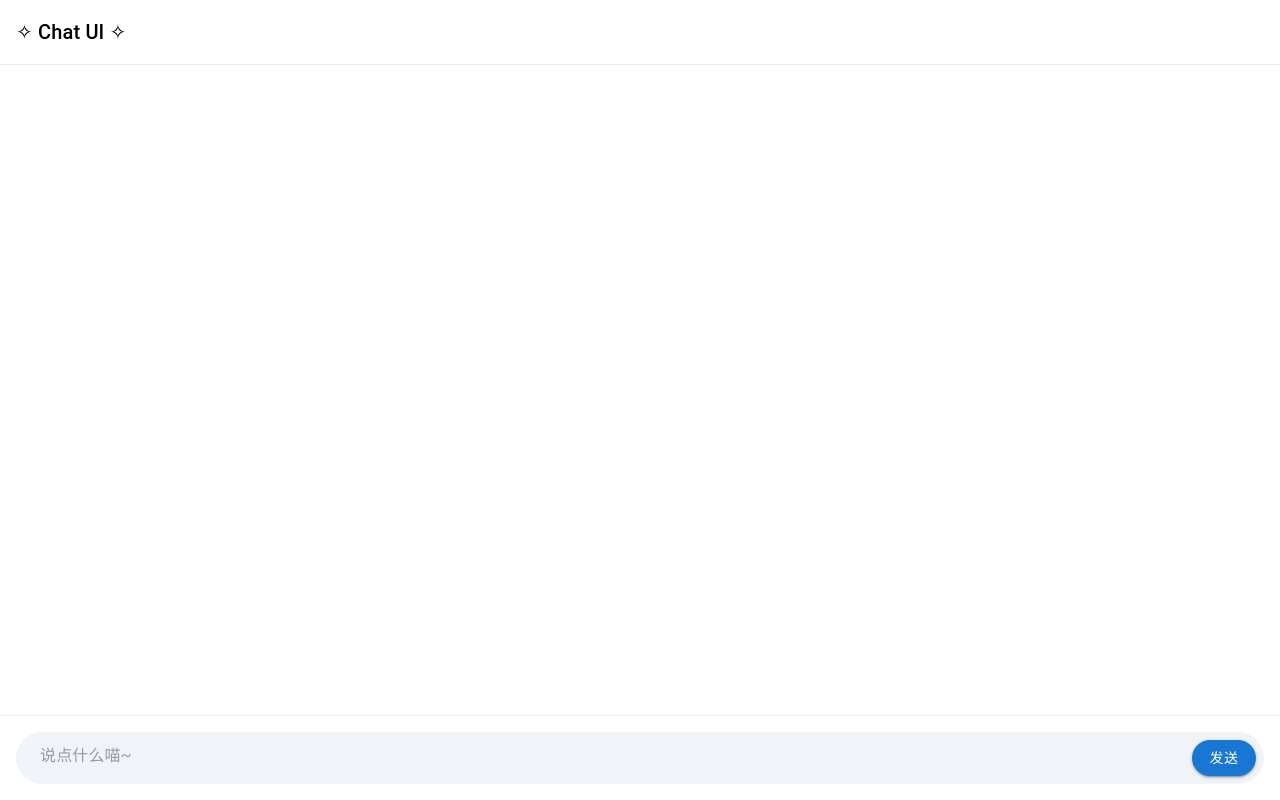
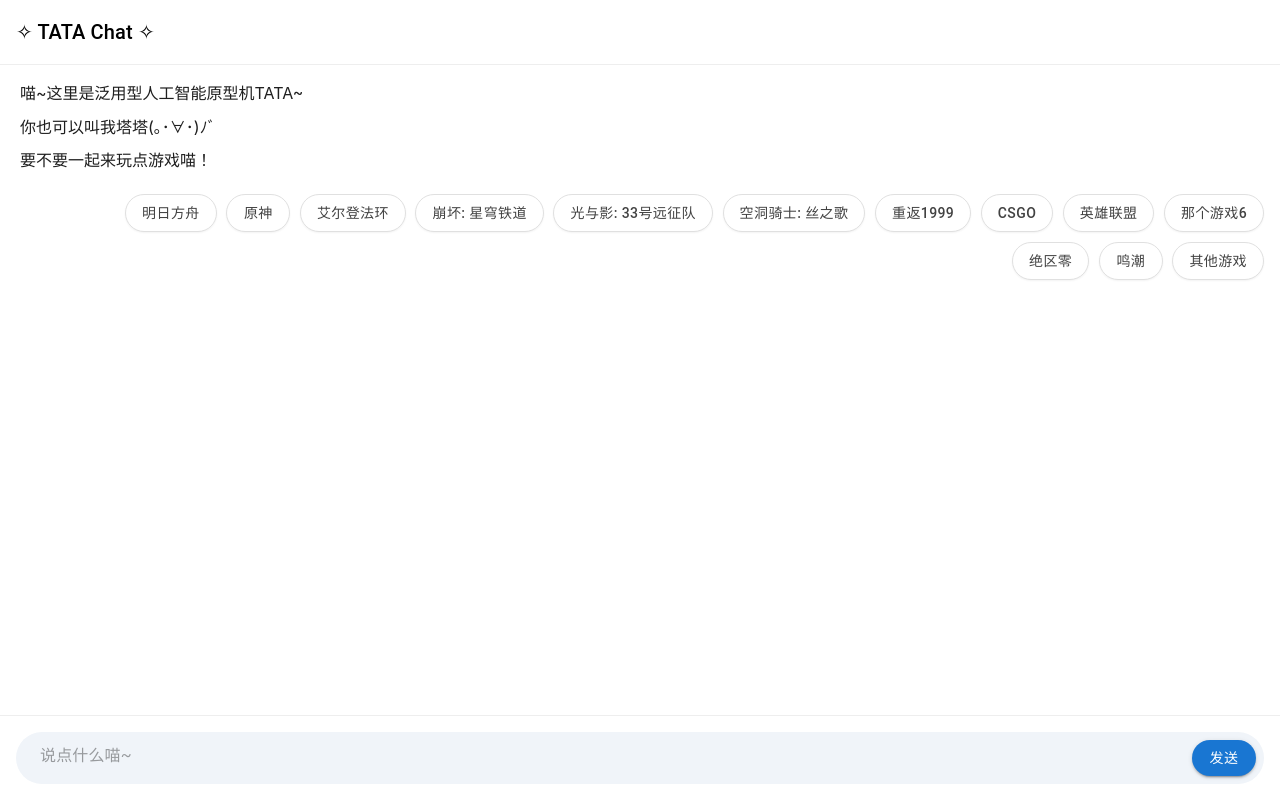
Before and after one commit to yiduoyoutiao/react-chat-ui, a React (Create React App) app in the folder my-app/: page / in a window 1280 px wide. Built offline with nearby package versions, Linux system fonts and the light colour scheme.

Commit message:
增加了塔塔打招呼的功能

```diff
--- a/my-app/src/features/chatui/ChatUI.tsx
+++ b/my-app/src/features/chatui/ChatUI.tsx
@@ -5,21 +5,28 @@
     TextField,
     Paper,
     Typography,
-    Chip,
 } from "@mui/material";
 
 interface ChatUIProps {
     userStackMode?: "bottom" | "top";
 }
 
-// 1. 修改数据结构：增加 options 字段
+// 1. 数据结构：增加 options 字段
 interface ChatTurn {
-    user: string;
+    user: string; // 如果为空字符串，表示是 AI 主动发起的（用户没说话）
     ai: string[] | null;
     options?: string[]; // 存放这一轮的“魔法卡片”选项，如果没有就是 undefined
 }
 
-// 2. 定义一个随机回复池 (模拟 AI 生成的不同长度内容)
+// 2. 触发词列表：当 AI 回复包含这些话时，才会弹出选项
+const TRIGGER_PHRASES = [
+    "话说你喜欢什么游戏呀要不要一起玩~",
+    "别想那么多，要不一起玩点游戏(｡･∀･)ﾉﾞ",
+    "那么可以陪我玩游戏了吗~",
+    "要不要一起来玩点游戏喵！"
+];
+
+// 3. 随机回复池
 const AI_REPLY_POOL = [
     ["你说得对欸"],
     ["确实如此。", "我们可以从另一个角度来看这个问题。"],
@@ -33,23 +40,50 @@
     ["好好好！","那么可以陪我玩游戏了吗~"],
 ];
 
-// 3. 定义固定的测试选项
+// 4. 定义固定的游戏选项
 const FIXED_OPTIONS = [
     "明日方舟",
     "原神",
-    "埃尔登法环",
-    "崩坏:星穹铁道",
-    "光与影:33号远征队",
-    "空洞骑士:丝之歌",
+    "艾尔登法环",
+    "崩坏: 星穹铁道",
+    "光与影: 33号远征队",
+    "空洞骑士: 丝之歌",
     "重返1999",
     "CSGO",
     "英雄联盟",
+    "那个游戏6",
+    "绝区零",
+    "鸣潮",
     "其他游戏",
+];
+
+// 5. 开场白配置 🌟
+const AI_GREETINGS = [
+    "喵~这里是泛用型人工智能原型机TATA~",
+    "你也可以叫我塔塔(｡･∀･)ﾉﾞ",
+    "要不要一起来玩点游戏喵！"
 ];
 
 export default function ChatUI({ userStackMode = "top" }: ChatUIProps) {
     const [inputValue, setInputValue] = useState("");
-    const [history, setHistory] = useState<ChatTurn[]>([]);
+
+    // 🔥 初始化状态：植入开场白记忆，并立刻进行一次“触发检查”
+    const [history, setHistory] = useState<ChatTurn[]>(() => {
+        // 1. 拿到开场白内容
+        const initialAiResponse = AI_GREETINGS;
+        // 2. 这里的逻辑和 useEffect 里的一模一样：检查是否命中触发词
+        const isTriggerMatch = initialAiResponse.some(line =>
+            TRIGGER_PHRASES.includes(line)
+        );
+        // 3. 返回初始状态
+        return [{
+            user: "",
+            ai: initialAiResponse,
+            // 4. 如果命中了，直接给选项！
+            options: isTriggerMatch ? FIXED_OPTIONS : undefined
+        }];
+    });
+
     const [isSending, setIsSending] = useState(false);
     const [containerHeight, setContainerHeight] = useState(0);
 
@@ -94,15 +128,14 @@
             const randomDelay = Math.floor(Math.random() * 1200) + 800;
 
             const timer = setTimeout(() => {
-                // 1. 先抽取这次要回复的内容
+                // 1. 抽取回复
                 const randomResponse = AI_REPLY_POOL[Math.floor(Math.random() * AI_REPLY_POOL.length)];
 
-                // 2. 🔮 魔法判断：检查这次回复里有没有包含那句“咒语”
-                // 注意：randomResponse 是一个字符串数组，所以我们用 includes 来查找
-                const isTriggerMatch =
-                    randomResponse.includes("话说你喜欢什么游戏呀要不要一起玩~") ||
-                    randomResponse.includes("别想那么多，要不一起玩点游戏(｡･∀･)ﾉﾞ") ||
-                    randomResponse.includes("那么可以陪我玩游戏了吗~");
+                // 2. 🔮 魔法安检：检查回复里是否包含触发词
+                // 使用 some + includes 检查每一行，只要命中一句触发词即可
+                const isTriggerMatch = randomResponse.some(line =>
+                    TRIGGER_PHRASES.includes(line)
+                );
 
                 setHistory(prev => {
                     const newHistory = [...prev];
@@ -153,7 +186,7 @@
     return (
         <Box sx={{ height: "100dvh", display: "flex", flexDirection: "column", backgroundColor: "#ffffff", overflow: "hidden" }}>
             <Typography variant="h6" sx={{ p: 2, borderBottom: "1px solid #eee" }}>
-                ✧ Chat UI ✧
+                ✧ TATA Chat ✧
             </Typography>
 
             <Paper
@@ -167,7 +200,7 @@
                     scrollBehavior: "smooth",
                 }}
             >
-                <Box sx={{ height: 20 }} />
+                {/*<Box sx={{ height: 20 }} />*/}
 
                 {history.map((turn, i) => {
                     const isLast = i === history.length - 1;
@@ -187,11 +220,13 @@
                                 mb: isLast ? 0 : 3,
                                 transition: "min-height 0.3s",
                                 boxSizing: 'border-box',
-                                pt: (userStackMode === "top" && isLast) ? 2 : 0,
-                                pb: (userStackMode === "bottom" && isLast) ? 2 : 0,
+                                pt: 2,
+                                pb: 2,
                             }}
                         >
                             {/* --- 用户消息 --- */}
+                            {/* 有当 user 有内容时才显示，这样开场白看起来就是 AI 独角戏 */}
+                            {turn.user && (
                                 <Box sx={{ display: "flex", justifyContent: "flex-end" }}>
                                     <Box
                                         sx={{
@@ -209,9 +244,17 @@
                                         {turn.user}
                                     </Box>
                                 </Box>
+                            )}
 
                             {/* --- AI 回复区域 --- */}
-                            <Box sx={{ mt: 2, display: "flex", flexDirection: "column", gap: 1 }}>
+                            <Box sx={{
+                                // 如果是 AI 独角戏（user 为空），就不要顶部的间距了
+                                mt: turn.user ? 2 : 0,
+
+                                display: "flex",
+                                flexDirection: "column",
+                                gap: 1
+                            }}>
                                 {turn.ai ? (
                                     <>
                                         {turn.ai.map((line, idx) => (
@@ -321,7 +364,7 @@
                                                     }
                                                 }}
                                             >
-                                                ✧ AI 正在编造敷衍回答...
+                                                ✧ TATA 正在思考喵...
                                             </Typography>
                                         </Box>
                                     )
```
Lines whose indentation alone changed are shown as unchanged.
